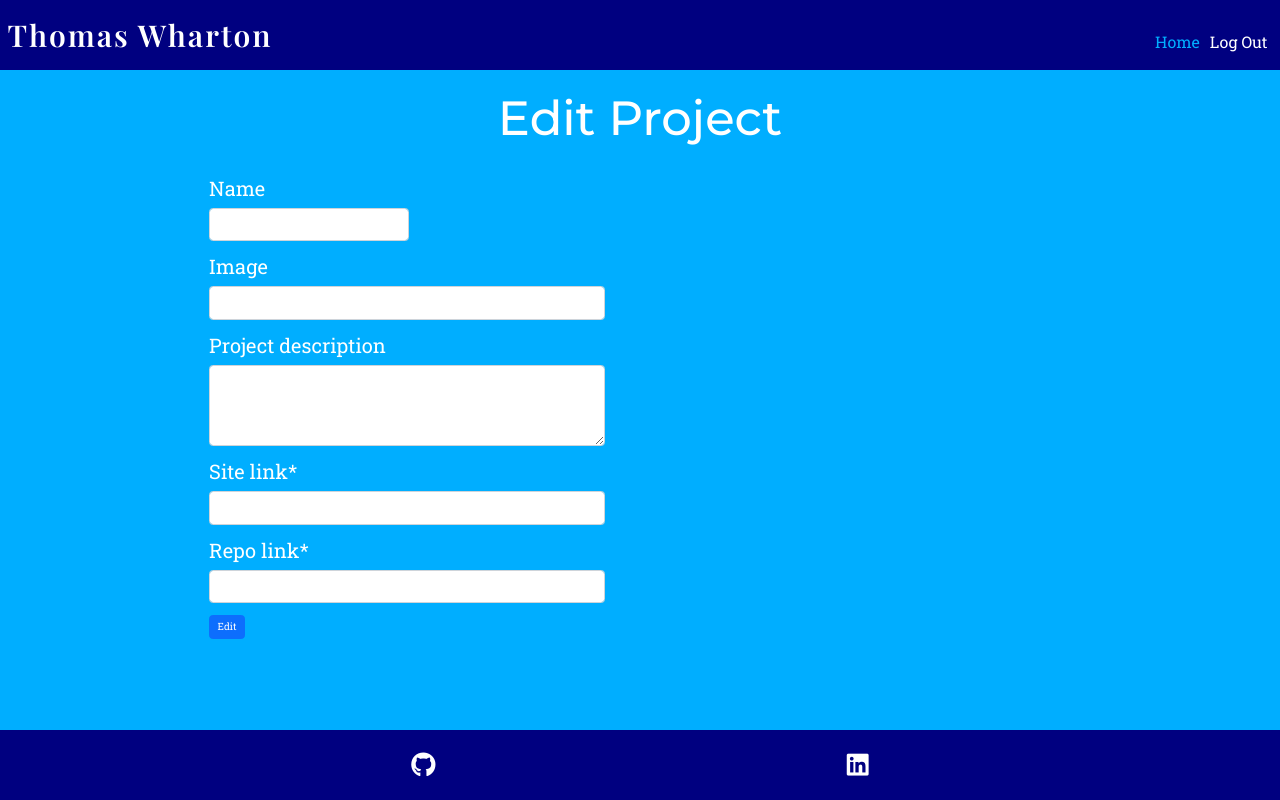
After one commit to ThomasWharton/TW-Portfolio, a Django app: page /edit-project in a window 1280 px wide. The commit adds this page. Run offline with Django 4.2, Linux system fonts and the light colour scheme; the visitor is signed in with stand-in values (Sample User, id 1); data that the repository does not hold is empty; some libraries are stand-ins or nearby versions.

Commit message:
Feat: Add edit project page

```diff
--- a/portfolio/urls.py
+++ b/portfolio/urls.py
@@ -34,6 +34,8 @@ urlpatterns = [
     path('add-work-history', views.display_add_work_history, name="add-work-history"),
     path('add-education', views.display_add_education, name="add-education"),
     path('edit-skill', views.display_edit_skill, name="edit-skill"),
-    path('edit-skill/<skill_id>/', views.display_edit_skill, name="edit-skill"),
+    path('edit-skill/<skill_id>', views.display_edit_skill, name="edit-skill"),
+    path('edit-project', views.display_edit_project, name="edit-project"),
+    path('edit-project/<project_id>', views.display_edit_project, name="edit-project"),
 ]
 urlpatterns += static(settings.MEDIA_URL, document_root=settings.MEDIA_ROOT)
--- a/static/css/style.css
+++ b/static/css/style.css
@@ -185,6 +185,10 @@ hr {
 
 /* Skills Section */
 
+.skill-row {
+    align-items: center;
+    justify-content: space-evenly
+}
 .skills-table {
     margin-top: 2rem;
 }
--- /dev/null
+++ b/static/js/script.js
@@ -0,0 +1,18 @@
+//Skill Description Box
+
+const skillDescriptionBox = document.querySelector('#skill-description-box');
+const skillIcons = Array.from(document.querySelectorAll('.skill-icon'));
+
+const updateInfo = () => {
+    skillDescriptionBox.innerHTML = "<h3>{{ skill.name }} {{ skill.skill_icon }}</h3>"
+};
+
+const initialise = async() => {
+    skillIcons.forEach(skillIcon => {
+        skillIcon.addEventListener('click', updateInfo)
+    });
+}
+
+window.addEventListener("DOMContentLoaded", (event) => {
+    initialise();
+});
--- a/templates/components/scripts.html
+++ b/templates/components/scripts.html
@@ -1,2 +1,3 @@
 {% load static %}
 <script src="https://cdnjs.cloudflare.com/ajax/libs/bootstrap/5.3.0/js/bootstrap.bundle.min.js"></script>
+<script src="{% static 'js/script.js' %}"></script>
--- a/templates/pages/dashboard.html
+++ b/templates/pages/dashboard.html
@@ -39,7 +39,7 @@
             <img src="..." class="card-img-top" alt="...">
             <p class="card-text">Add, edit or delete projects here.</p>
             <a href="{% url 'add-project' %}" class="btn btn-success">Add</a>
-            <a href="#" class="btn btn-primary">Edit</a>
+            <a href="{% url 'edit-project' %}" class="btn btn-primary">Edit</a>
             <a href="#" class="btn btn-danger">Delete</a>
             </div>
         </div>
--- /dev/null
+++ b/templates/pages/edit_project.html
@@ -0,0 +1,34 @@
+{% extends "dashboard_base.html" %}
+
+{% load crispy_forms_tags %}
+
+{% block content %}
+<div class="container d-flex justify-content-center">
+    <div class="row form-row">
+        <h2 class="heading text-center">Edit Project</h2>
+        <div class="col-md-5">
+            <form method="POST" class="form" enctype="multipart/form-data">
+                {% csrf_token %}
+                <div class="col text-left">
+                    {{ project_form|crispy }}
+                    <button type="submit" class="btn btn-primary">Edit</button>
+                </div>
+            </form>
+        </div>
+        <div class="col-md-5">
+            <div class="row card-container">
+                {% for project in projects %}
+                    <div class="card col-md-3 project-card">
+                        <div class="card-body">
+                            <a href="{% url 'edit-project' project.id %}">
+                                <h5 class="card-title project-title">{{ project.name }}</h5>
+                            </a>
+                    </div>
+                  </div>
+                {% endfor %}
+            </div>
+        </div>
+    </div>
+</div>
+
+{% endblock %}
--- a/tw_portfolio/views.py
+++ b/tw_portfolio/views.py
@@ -5,9 +5,9 @@ from .forms import PersonalDetailForm, SkillForm, HomeForm, ProjectForm, WorkHis
 
 
 def check_admin(fn):
-    def wrapper(request):
+    def wrapper(request, *args, **kwargs):
         if request.user.is_superuser:
-            return fn(request)
+            return fn(request, *args, **kwargs)
         else:
             return HttpResponseRedirect('/')
 
@@ -34,7 +34,7 @@ def display_all(request):
         'data': data,
         'projects': projects,
         'skills': skills,
-        'category': category,
+        'categories': category,
         'work_history': work_history,
         'education': education
         }
@@ -160,18 +160,20 @@ def display_add_education(request):
 
 @check_admin
 def display_edit_skill(request, skill_id=None):
+    print(skill_id)
     skills = Skill.objects.all()
     category = SkillCategory.objects.all()
 
     if skill_id:
-        skill = get_object_or_404(Skill, id=skill_id)
+        skill = get_object_or_404(Skill, pk=skill_id)
+        print(skill)
         skill_form = SkillForm(instance=skill)
     else:
         skill_form = SkillForm()
 
     if request.method == 'POST':
         if skill_id:
-            skill = get_object_or_404(Skill, id=skill_id)
+            skill = get_object_or_404(Skill, pk=skill_id)
             skill_form = SkillForm(request.POST, request.FILES, instance=skill)
         else:
             skill_form = SkillForm(request.POST, request.FILES)
@@ -185,9 +187,42 @@ def display_edit_skill(request, skill_id=None):
 
     context = {
         'skill': skill if skill_id else None,
-        'skill_form': SkillForm(),
+        'skill_form': skill_form,
         'category': category,
         'skills': skills
     }
 
     return render(request, 'pages/edit_skill.html', context)
+
+
+@check_admin
+def display_edit_project(request, project_id=None):
+    projects = Project.objects.all()
+
+    if project_id:
+        project = get_object_or_404(Project, pk=project_id)
+        project_form = ProjectForm(instance=project)
+    else:
+        project_form = ProjectForm()
+
+    if request.method == 'POST':
+        if project_id:
+            project = get_object_or_404(Project, pk=project_id)
+            project_form = ProjectForm(request.POST, request.FILES, instance=project)
+        else:
+            project_form = ProjectForm(request.POST, request.FILES)
+
+        if project_form.is_valid():
+            project_form.save()
+            if project_id:
+                return redirect('edit-project', project_id=project.id)
+            else:
+                return redirect('edit-project')
+
+    context = {
+        'project': project if project_id else None,
+        'project_form': project_form,
+        'projects': projects
+    }
+
+    return render(request, 'pages/edit_project.html', context)
```
Also changed, not shown: templates/sections/skills.html (+8 -1 lines).
